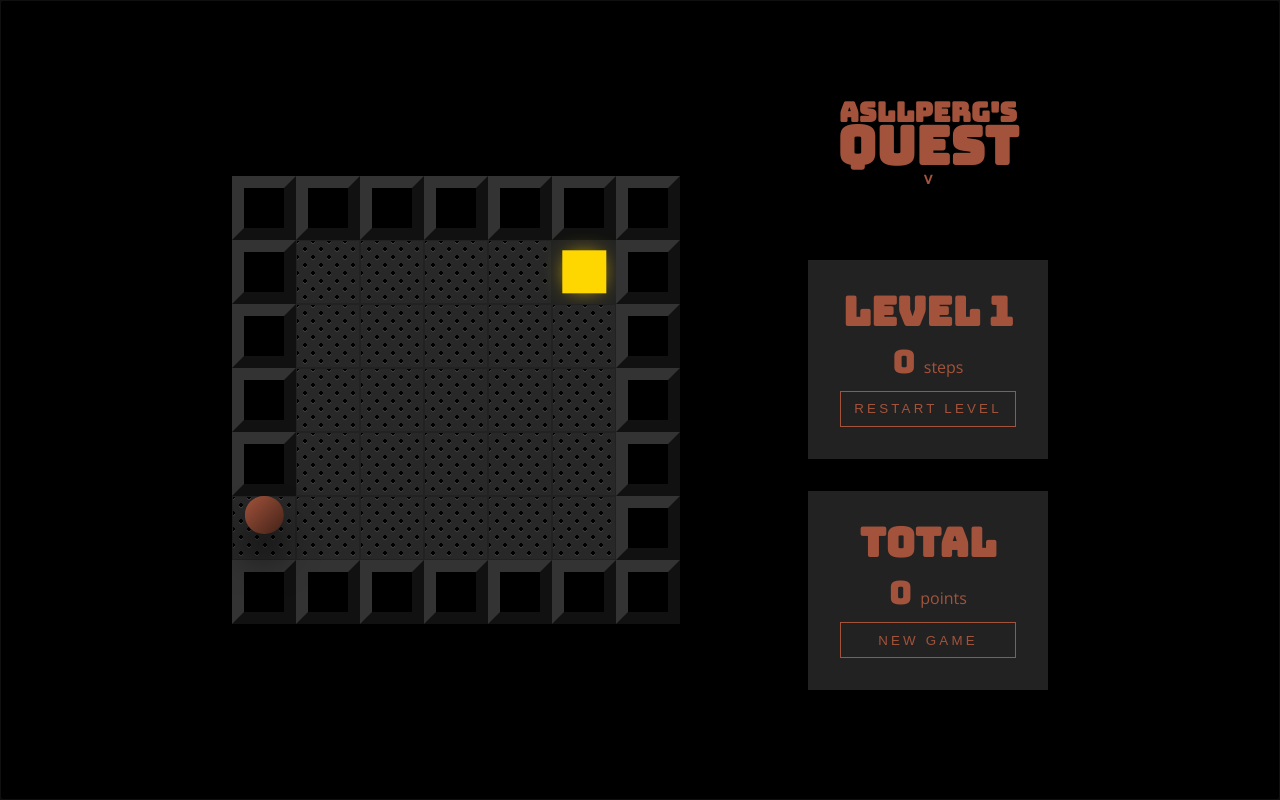
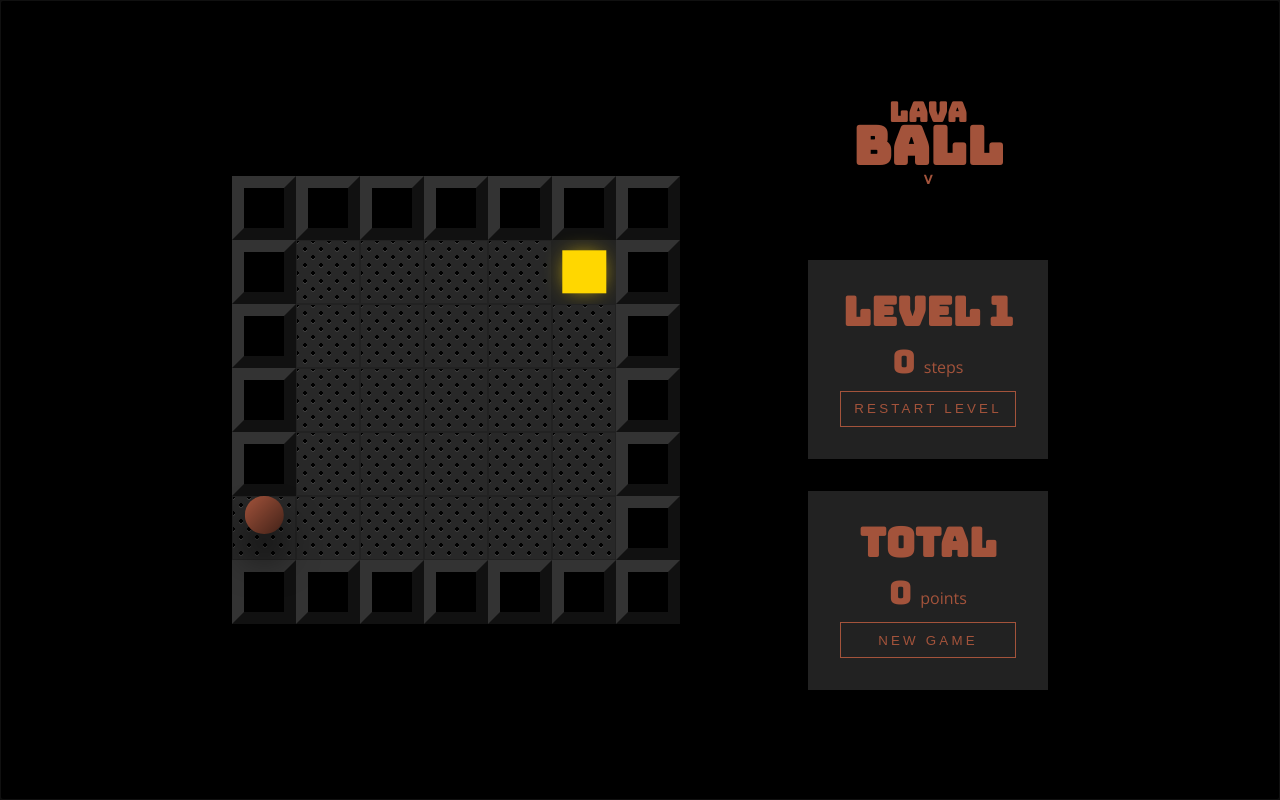
Before and after one commit to devmount/lava-ball, a Vue app: page / in a window 1280 px wide. Built offline with nearby package versions, Linux system fonts and the light colour scheme.

Commit message:
🏷 rename to lava ball

```diff
--- a/package.json
+++ b/package.json
@@ -1,5 +1,5 @@
 {
-  "name": "asllpergs-quest",
+  "name": "lava-ball",
   "version": "0.3.3",
   "private": true,
   "scripts": {
--- a/src/App.vue
+++ b/src/App.vue
@@ -45,8 +45,8 @@
     <div id="dashboard">
       <div class="title">
         <h1>
-          <span class="first">Asllperg's</span>
-          <span class="second">Quest</span>
+          <span class="first">Lava</span>
+          <span class="second">Ball</span>
           <span class="version">v{{ $version }}</span>
         </h1>
       </div>
```
Also changed, not shown: 1 other file (tests, documents, lock files or other folders).
